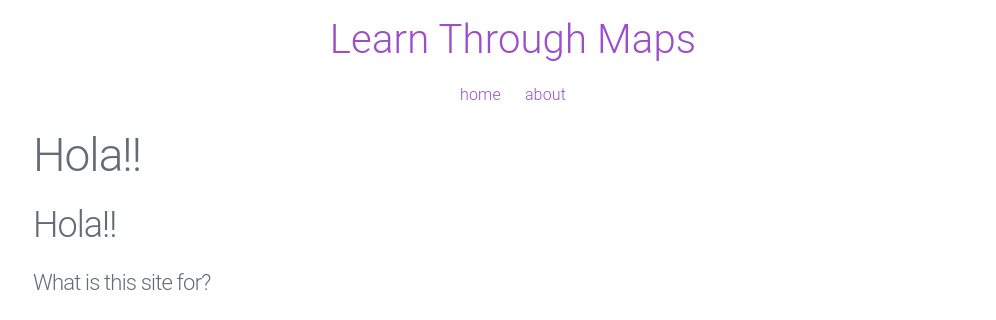
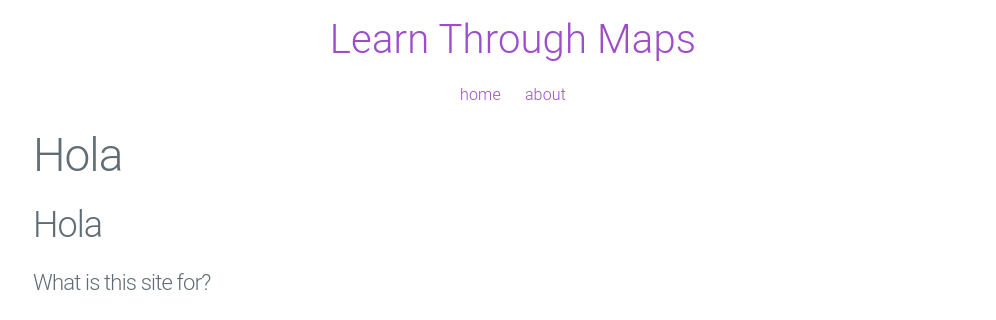
Before and after one commit to learnthroughmaps/learnthroughmaps.github.io, a Jekyll site: the page built from about.md, in a window 1280 px wide. Shown: the top 320 px of the page, without its empty margins (127-1123 px from the left). Built offline with Jekyll 4.4.1, drawn with Linux system fonts in a browser that asks for light colours; our own code applies the rules of GitHub Pages for plain Markdown files.

```diff
--- a/about.md
+++ b/about.md
@@ -4,7 +4,7 @@ title:
 permalink: /about/
 ---
 
-## Hola!!
+## Hola
 
 
 #### What is this site for?
@@ -30,5 +30,4 @@ If thy good minded souls want to contribute to this site, and help other learner
 #### Meet the Creators
 
 [Aparna H S](https://www.linkedin.com/in/aparna-h-s-67a3585a/)
-<br>
-[Jayanth Manklu](https://www.linkedin.com/in/jayanthmanklu/)
+<br>[Jayanth Manklu](https://www.linkedin.com/in/jayanthmanklu/)
```
